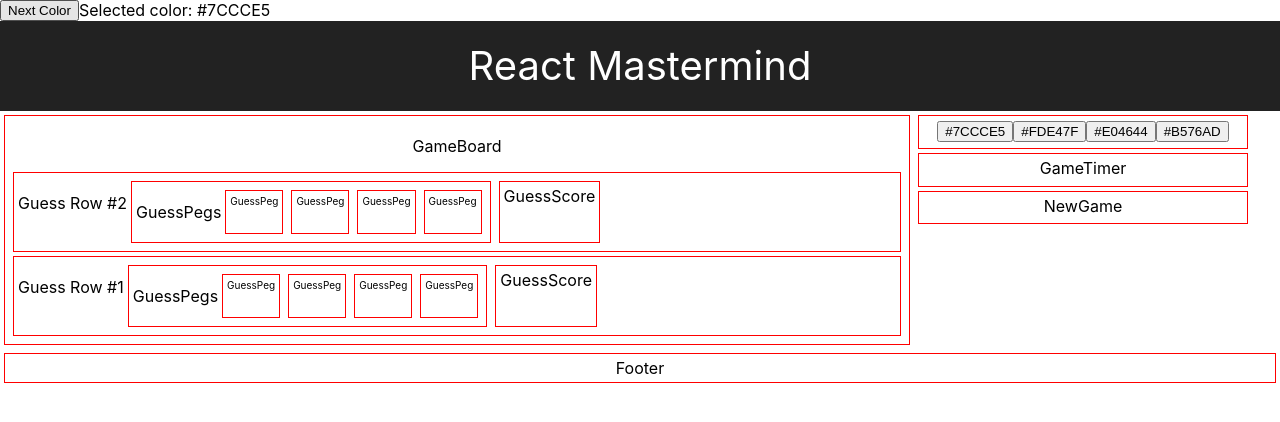
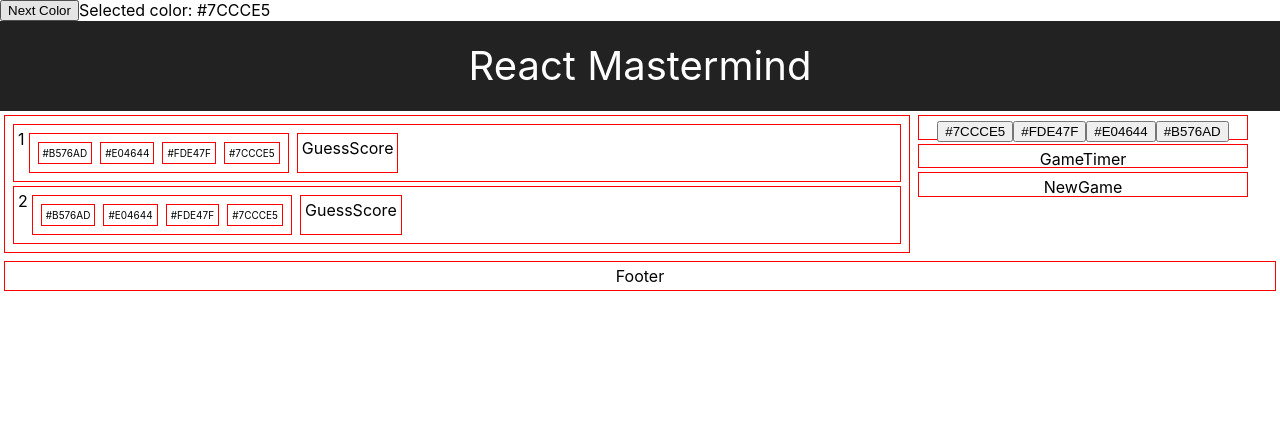
Before and after one commit to drmartirosian/React-Masterminds-Game, a React (Create React App) app: page / in a window 1280 px wide. Shown: the top 422 px of the page. Built offline with nearby package versions, Linux system fonts and the light colour scheme.

Commit message:
Updated pegs to show color ids, etc

```diff
--- a/src/App.js
+++ b/src/App.js
@@ -19,13 +19,19 @@
     // in its properties
     this.state={
       selColorIdx: 0,
-      guesses: [],
+      guesses: [this.getNewGuess(), this.getNewGuess()],
       //to invoke a method in another method, it must be accessed via "this"...
       code: this.genCode(),
     }
   };
 
-
+  getNewGuess(){
+    return {
+      // code: [null, null, null, null], //for final build
+      code: [3, 2, 1, 0],
+      score: { perfect: 0, almost: 0, }, //for testing purposes
+    }
+  }
 
 
   genCode(){
--- a/src/components/GameBoard.jsx
+++ b/src/components/GameBoard.jsx
@@ -3,9 +3,14 @@
 
 const GameBoard = (props) => (
     <div className='component gameboard'>
-        <p>GameBoard</p>
-        <GuessRow num={2}/>
-        <GuessRow num={1}/>
+        {props.guesses.map((guess, idx) =>
+        <GuessRow
+            guess={guess}
+            colors={props.colors}
+            rowIdx={idx}
+            key={idx}
+        />
+        )}
     </div>
 );
 
--- a/src/components/GuessPeg.jsx
+++ b/src/components/GuessPeg.jsx
@@ -2,7 +2,7 @@
 
 const GuessPeg = (props) => (
     <div className='component guesspeg'>
-        GuessPeg
+        {props.color}
     </div>
 );
 
--- a/src/components/GuessPegs.jsx
+++ b/src/components/GuessPegs.jsx
@@ -3,11 +3,10 @@
 
 const GuessPegs = (props) => (
     <div className='component guesspegs'>
-        <p>GuessPegs</p>
-        <GuessPeg />
-        <GuessPeg />
-        <GuessPeg />
-        <GuessPeg />
+        <GuessPeg color={props.colors[props.code[0]]} />
+        <GuessPeg color={props.colors[props.code[1]]} />
+        <GuessPeg color={props.colors[props.code[2]]} />
+        <GuessPeg color={props.colors[props.code[3]]} />
     </div>
 );
 
--- a/src/components/GuessRow.jsx
+++ b/src/components/GuessRow.jsx
@@ -4,8 +4,11 @@
 
 const GuessRow = (props) => (
     <div className='component gamerow'>
-        <p id={`GuessRow-${props.num}`}>Guess Row #{props.num}</p>
-        <GuessPegs />
+        <div>{props.rowIdx+1}</div>
+        <GuessPegs
+            colors={props.colors}
+            code={props.guess.code}
+        />
         <GuessScore />
     </div>
 );
```
